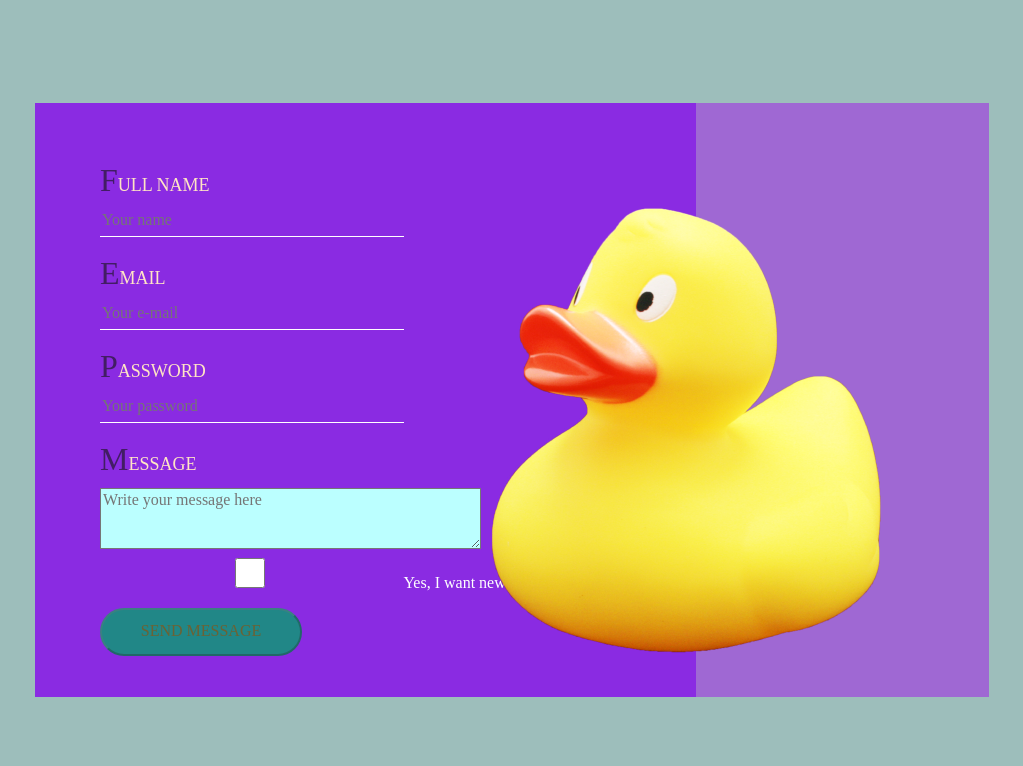
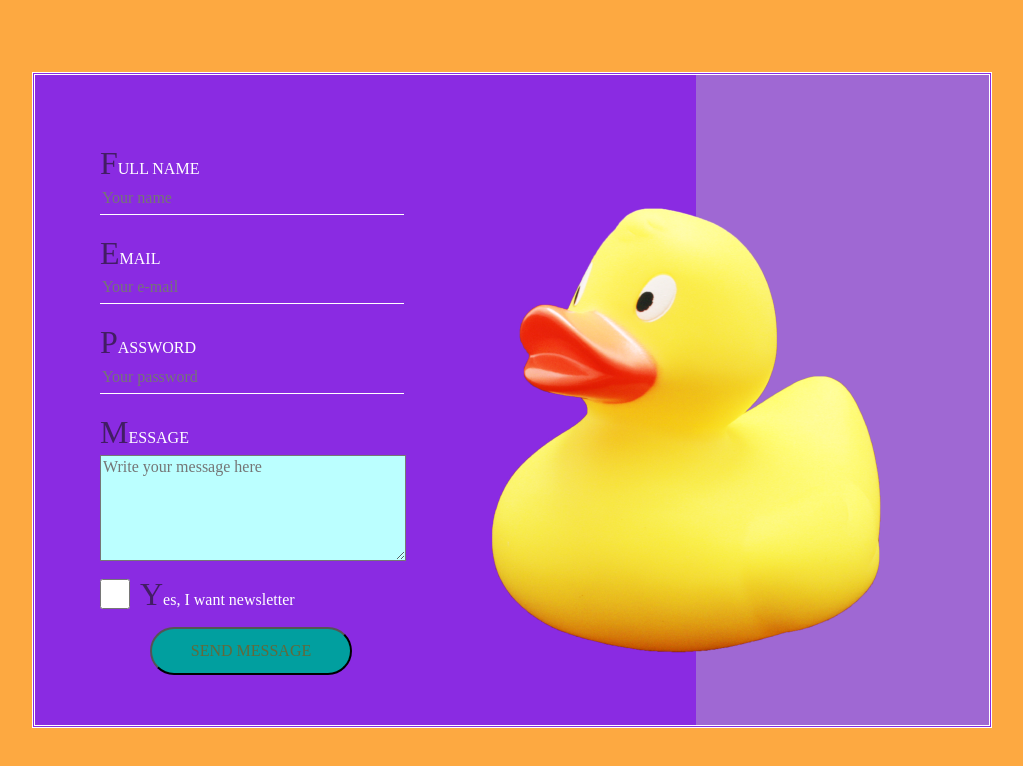
Before and after one commit to malinranden/forms, a plain HTML site: page index.html in a window 1280 px wide. Shown: the whole page, without its empty margins (128-1151 px from the left). Drawn offline with Linux system fonts and the light colour scheme.

Commit message:
changes from feedback

```diff
--- a/index.html
+++ b/index.html
@@ -10,32 +10,30 @@
 <body>
 
     <main>
-        <div class="form-container">
 
-            <form action=""> <!--this is back-end stuff for later lessons-->
+        <form class="form-container" action=""> <!--this is back-end stuff for later lessons-->
 
-                <p class="full-name1">FULL NAME</p>
-                <input type="name" placeholder="Your name" class="full-name">
+            <label for="name" class="full-name1">FULL NAME</label>
+            <input id="name" type="text" placeholder="Your name" class="full-name">
 
-                <p>EMAIL</p>
-                <input type="text" placeholder="Your e-mail">
+            <label for="email">EMAIL</label>
+            <input id="email" type="email" placeholder="Your e-mail">
 
-                <p>PASSWORD</p>
-                <input type="password" placeholder="Your password" id="" id="">
+            <label for="password">PASSWORD</label>
+            <input type="password" placeholder="Your password" id="password">
 
-                <p>MESSAGE</p>
-                <textarea required autofocus name="message" id="message" cols="40" rows="3" placeholder="Write your message here"></textarea>
+            <label for="message">MESSAGE</label>
+            <textarea required autofocus name="message" id="message" cols="40" rows="3" placeholder="Write your message here"></textarea>
 
-                <!-- <div class="checkbox"> -->
-                    <input type="checkbox" class="switch" name="s1" id="s1">
-                    <label class="label" for="s1">Yes, I want newsletter</label>
-                <!-- </div> -->
+            <div class="checkbox">
+                <input type="checkbox" class="switch" name="checkbox" id="checkbox"> <!--kom ihåg:ändra # i css-->
+                <label class="newsletter" for="checkbox">Yes, I want newsletter</label>
+            </div>
 
-                <button type="submit" class="button" disabled>SEND MESSAGE</button>
-
-            </form>
-
-        </div>
+            <button type="submit" class="button">SEND MESSAGE</button>
+            <!--lägg till attribute "disabled" för att skicka-knappen enbart funkar när allt är ifyllt...
+            detta är backend-stuff, så funkar inte i denna kod-->
+        </form>
 
         <div class="light-purple"></div>
 
--- a/styles/index.css
+++ b/styles/index.css
@@ -1,5 +1,5 @@
 body {
-    background-color: #9DBEBB;
+    background-color: #fda941;
     width: 100%;
     height: 100vh;
     display: flex;
@@ -9,16 +9,18 @@ body {
 
 main {
     width: 954px;
-    height: 594px;
+    height: 650px;
     background-color: blueviolet;
     display: flex;
     justify-content: space-between;
     align-items: center;
+    border: 3px white double;
+    border-style: ;
 }
 
 .light-purple {
     width: 345px;
-    height: 594px;
+    height: 650px;
     background-color: rgb(159, 104, 211);
 }
 
@@ -27,17 +29,15 @@ main {
     margin-left: 65px;
     margin-bottom: 65px;
     width: 700px;
+    height: 550px;
     display: flex;
     flex-direction: column;
+    justify-content: space-around;
+
 }
 
-p {
-    font-size: 18px;
-    color: bisque;
-    margin-bottom: 5px;
-}
 
-p::first-letter {
+label::first-letter {
   color: rgb(66, 29, 100);
   font-size: xx-large;
 }
@@ -54,7 +54,8 @@ input {
 textarea {
     background-color: aqua;
     outline: none;
-    max-width: 100%;
+    width: 300px;
+    height: 100px;
     margin-top: 5px;
     margin-bottom: 5px;
 }
@@ -64,12 +65,10 @@ textarea {
 
 input:hover, input:focus  {
     background-color: rgb(187, 255, 255);
-
 }
 
 .input:hover, input:focus {
     border: none;
-
 }
 
 textarea:hover, textarea:focus {
@@ -86,7 +85,7 @@ textarea:hover, textarea:focus {
     height: 48px;
     margin-top: 15px;
     position: relative;
-
+    left: 50px;
 }
 
 button:hover {
@@ -95,12 +94,15 @@ button:hover {
 
 .button:disabled {
     background-color: rgb(33, 135, 135);
-
 }
 
 label {
     color: white;
-    /* display: block; */
+    margin-top: 20px;
+}
+
+.newsletter {
+    margin-top: 0px;
 }
 
 img {
@@ -111,19 +113,11 @@ img {
 
 .checkbox {
     display: flex;
-    flex-direction: row;
-    /* align-items: center; */
-    justify-content: flex-start;
-    align-items: flex-start;
-    align-content: flex-start;
-    /*får inte till det... hinner inte innan inlämningstiden
-    går ut*/
-}
-
-.label, .switch {
-
+    align-items: center;
+    margin-top: 10px;
 }
 
 .switch {
-    position: relative;
+    width: 30px;
+    margin-right: 10px;
 }
```
